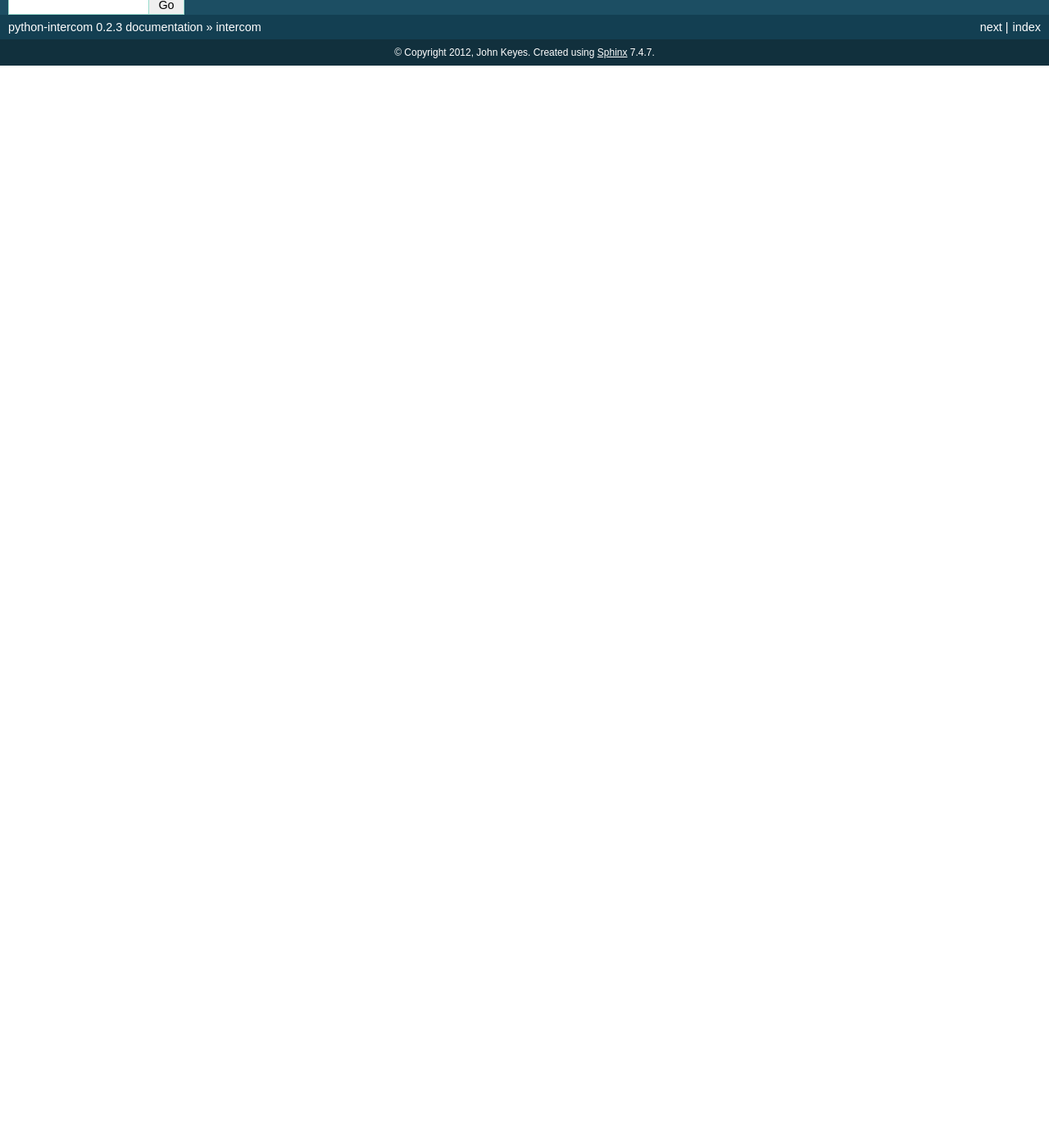
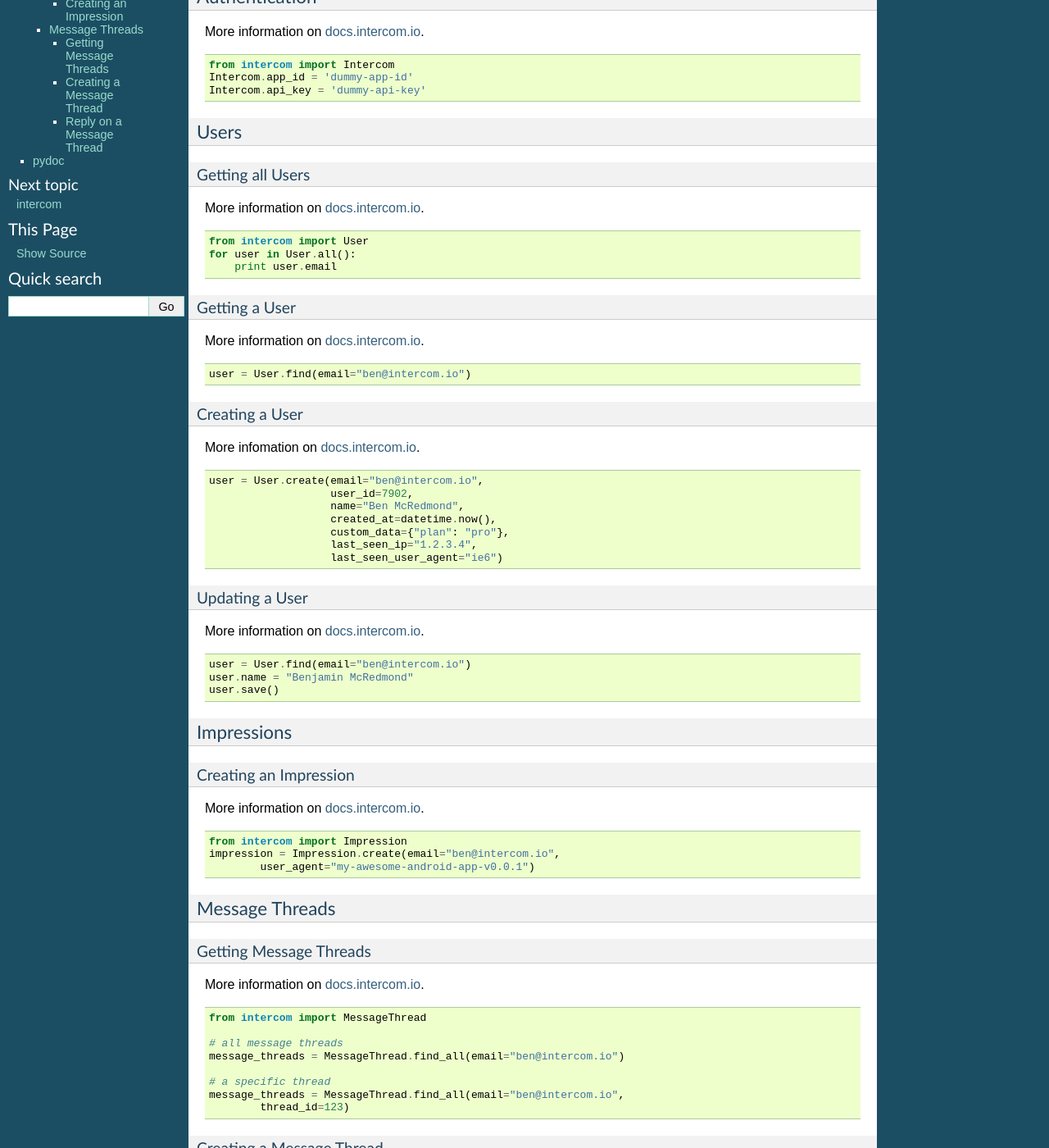
Before and after one commit to intercom/python-intercom, a Sphinx documentation site: the page built from docs/index.rst, in a window 1280 px wide and 1400 px high, scrolled down 270 px. Shown: the whole window at 82% size. Built offline with Sphinx 7.4.7, drawn with Linux system fonts in a browser that asks for light colours; before the commit the page ends 900 px from its top, so only the background shows below that; some of the changed text lies outside the part shown.

Commit message:
Added more documentation
Copied most of the body from the README and reformatted it for the
index.rst.

```diff
--- a/docs/index.rst
+++ b/docs/index.rst
@@ -7,9 +7,126 @@
 
    api/modules
 
-Source `documentation <api/modules.html>`_.
-
 Installation
 ============
 
 ``pip install python-intercom``
+
+Python wrapper for the Intercom API
+===================================
+
+Authentication
+---------------
+
+More information on `docs.intercom.io <http://docs.intercom.io/api#authentication>`_.
+
+::
+
+    from intercom import Intercom
+    Intercom.app_id = 'dummy-app-id'
+    Intercom.api_key = 'dummy-api-key'
+
+Users
+-----
+
+Getting all Users
++++++++++++++++++
+
+More information on `docs.intercom.io <http://docs.intercom.io/api#getting_all_users>`_.
+
+::
+
+    from intercom import User
+    for user in User.all():
+        print user.email
+
+Getting a User
+++++++++++++++
+
+More information on `docs.intercom.io <http://docs.intercom.io/api#getting_a_user>`_.
+
+::
+
+    user = User.find(email="ben@intercom.io")
+
+Creating a User
++++++++++++++++
+
+More infomation on `docs.intercom.io <http://docs.intercom.io/api#creating_a_user>`_.
+
+::
+
+    user = User.create(email="ben@intercom.io",
+                       user_id=7902,
+                       name="Ben McRedmond",
+                       created_at=datetime.now(),
+                       custom_data={"plan": "pro"},
+                       last_seen_ip="1.2.3.4",
+                       last_seen_user_agent="ie6")
+
+Updating a User
++++++++++++++++
+
+More information on `docs.intercom.io <http://docs.intercom.io/api#updating_a_user>`_.
+
+::
+
+    user = User.find(email="ben@intercom.io")
+    user.name = "Benjamin McRedmond"
+    user.save()
+
+Impressions
+-----------
+
+Creating an Impression
+++++++++++++++++++++++
+
+More information on `docs.intercom.io <http://docs.intercom.io/api#creating_an_impression>`_.
+
+::
+
+    from intercom import Impression
+    impression = Impression.create(email="ben@intercom.io",
+            user_agent="my-awesome-android-app-v0.0.1")
+
+Message Threads
+---------------
+
+Getting Message Threads
++++++++++++++++++++++++
+
+More information on `docs.intercom.io <http://docs.intercom.io/api#getting_messages>`_.
+
+::
+
+    from intercom import MessageThread
+
+    # all message threads
+    message_threads = MessageThread.find_all(email="ben@intercom.io")
+
+    # a specific thread
+    message_threads = MessageThread.find_all(email="ben@intercom.io",
+            thread_id=123)
+
+Creating a Message Thread
++++++++++++++++++++++++++
+
+::
+
+    message_thread = MessageThread.create(email="ben@intercom.io",
+            body="Hey Intercom, What is up?")
+
+Reply on a Message Thread
++++++++++++++++++++++++++
+
+::
+
+    message_thread = MessageThread.create(email="ben@intercom.io",
+            thread_id=123,
+            body="No much either :(")
+
+pydoc
+=====
+
+View the extensive `pydoc <api/modules.html>`_ which has liberal helpings of
+`doctests` to display usage.
```
